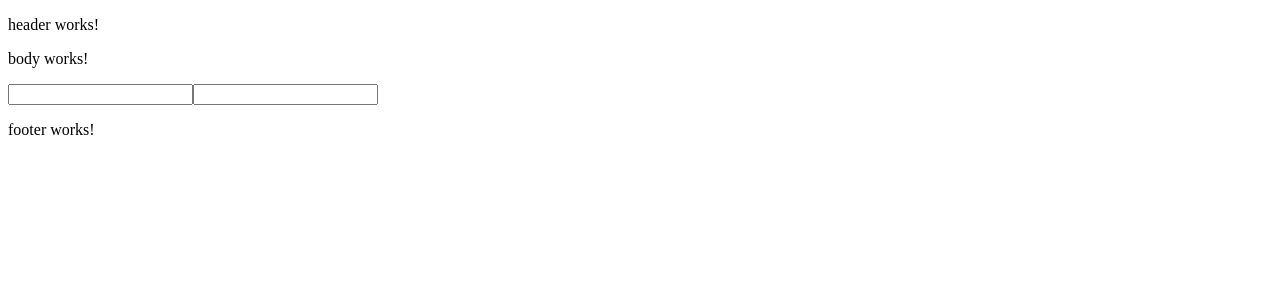
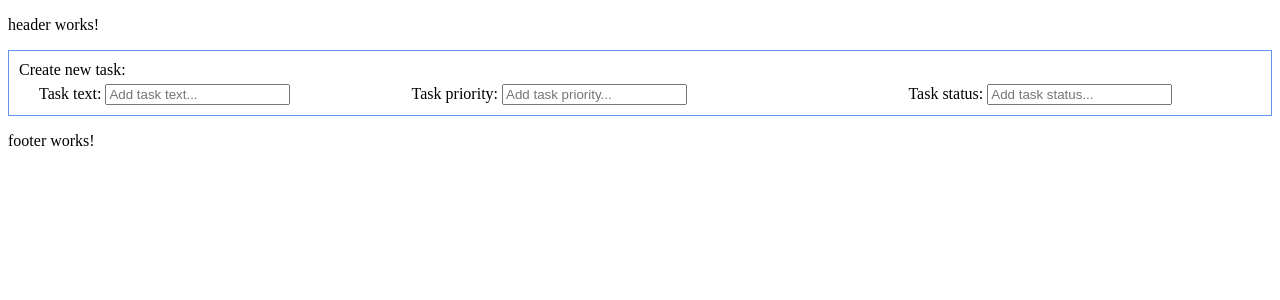
Before and after one commit to habalam/work-notes, an Angular app in the folder ui/: page / in a window 1280 px wide. Shown: the top 300 px of the page. Built offline with nearby package versions, Linux system fonts and the light colour scheme.

Commit message:
prvé úpravy ohľadom zobrazovania/pridávania nových Taskov na GUI (angular)

```diff
--- a/ui/src/app/app.module.ts
+++ b/ui/src/app/app.module.ts
@@ -9,6 +9,7 @@ import { BodyComponent } from './app/components/body/body.component';
 import { NewTaskComponent } from './app/components/new-task/new-task.component';
 import { TasksListComponent } from './app/components/tasks-list/tasks-list.component';
 import { TaskComponent } from './app/components/task/task.component';
+import { TaskViewComponent } from './app/components/task-view/task-view.component';
 
 @NgModule({
   declarations: [
@@ -18,7 +19,8 @@ import { TaskComponent } from './app/components/task/task.component';
     BodyComponent,
     NewTaskComponent,
     TasksListComponent,
-    TaskComponent
+    TaskComponent,
+    TaskViewComponent
   ],
   imports: [
     BrowserModule,
--- a/ui/src/app/app/classes/task.ts
+++ b/ui/src/app/app/classes/task.ts
@@ -2,9 +2,11 @@ export class Task {
 
   text: string;
   priority: string;
+  status: string;
 
-  constructor(text: string, priority: string) {
+  constructor(text: string, priority: string, status: string) {
     this.text = text;
     this.priority = priority;
+    this.status = status;
   }
 }
--- a/ui/src/app/app/components/body/body.component.html
+++ b/ui/src/app/app/components/body/body.component.html
@@ -1,5 +1 @@
-<p>
-  body works!
-</p>
-<wn-new-task (onAddNewTask)="addTask($event)"></wn-new-task>
-<wn-tasks-list [tasks]="tasks"></wn-tasks-list>
+<wn-task-view></wn-task-view>
--- a/ui/src/app/app/components/body/body.component.ts
+++ b/ui/src/app/app/components/body/body.component.ts
@@ -1,5 +1,4 @@
-import { Component, OnInit } from '@angular/core';
-import {Task} from "../../classes/task";
+import {Component, OnInit} from '@angular/core';
 
 @Component({
   selector: 'wn-body',
@@ -8,14 +7,8 @@ import {Task} from "../../classes/task";
 })
 export class BodyComponent implements OnInit {
 
-  public tasks: Array<Task> = [];
-
   constructor() { }
 
   ngOnInit() {
   }
-
-  addTask(task: Task) {
-    this.tasks.push(task);
-  }
 }
--- a/ui/src/app/app/components/new-task/new-task.component.css
+++ b/ui/src/app/app/components/new-task/new-task.component.css
@@ -0,0 +1,4 @@
+.new-task-div {
+  padding: 10px;
+  border: 1px solid cornflowerblue;
+}
--- a/ui/src/app/app/components/new-task/new-task.component.html
+++ b/ui/src/app/app/components/new-task/new-task.component.html
@@ -1,6 +1,19 @@
-<div>
-  <label>
-    <input [(ngModel)]="newTask.text">
-    <input [(ngModel)]="newTask.priority">
-  </label>
-</div>
+<form novalidate #form="ngForm">
+  <div class="new-task-div" style="display: flow-root">
+    <label style="width: 100%">Create new task:</label>
+    <div style="margin-left: 20px; margin-top: 5px; float: left; width: 100%">
+      <label style="width: 30%; float: left; min-width: 200px">
+        Task text:
+        <input placeholder="Add task text..." name="taskText" [(ngModel)]="newTask.text" required>
+      </label>
+      <label style="width: 40%; float: left; min-width: 200px">
+        Task priority:
+        <input placeholder="Add task priority..." name="taskPriority" [(ngModel)]="newTask.priority" required>
+      </label>
+      <label style="width: 30%; float: left; min-width: 200px">
+        Task status:
+        <input placeholder="Add task status..." name="taskStatus" [(ngModel)]="newTask.status" required>
+      </label>
+    </div>
+  </div>
+</form>
--- a/ui/src/app/app/components/new-task/new-task.component.ts
+++ b/ui/src/app/app/components/new-task/new-task.component.ts
@@ -1,5 +1,6 @@
-import {Component, EventEmitter, HostListener, OnInit, Output} from '@angular/core';
+import {Component, EventEmitter, HostListener, OnInit, Output, ViewChild} from '@angular/core';
 import {Task} from "../../classes/task";
+import {NgForm} from "@angular/forms";
 
 @Component({
   selector: 'wn-new-task',
@@ -8,21 +9,24 @@ import {Task} from "../../classes/task";
 })
 export class NewTaskComponent implements OnInit {
 
-  public newTask: any = {text: '', priority: ''};
+  public newTask: Task = new Task('', '', '');
 
   @Output() onAddNewTask = new EventEmitter<Task>();
 
+  @ViewChild('form') public form: NgForm;
+
   @HostListener('document:keypress', ['$event'])
   handleKeyboardEvent(event: KeyboardEvent) {
-    if (event.code === "Enter" && this.newTask.text.length > 0 && this.newTask.priority.length > 0) {
-      this.addCard(this.newTask.text, this.newTask.priority);
+    if (event.code === "Enter" && this.form.valid) {
+      this.addCard(this.newTask.text, this.newTask.priority, this.newTask.status);
     }
   }
 
-  private addCard(newTaskText: string, newTaskPriority: string) {
-    this.onAddNewTask.emit(new Task(newTaskText, newTaskPriority));
+  private addCard(newTaskText: string, newTaskPriority: string, newTaskStatus: string) {
+    this.onAddNewTask.emit(new Task(newTaskText, newTaskPriority, newTaskStatus));
     this.newTask.text = '';
     this.newTask.priority = '';
+    this.newTask.status = '';
   }
 
   constructor() {
--- /dev/null
+++ b/ui/src/app/app/components/task-view/task-view.component.html
@@ -0,0 +1,2 @@
+<wn-new-task (onAddNewTask)="addTask($event)"></wn-new-task>
+<wn-tasks-list [tasks]="tasks"></wn-tasks-list>
--- /dev/null
+++ b/ui/src/app/app/components/task-view/task-view.component.ts
@@ -0,0 +1,21 @@
+import { Component, OnInit } from '@angular/core';
+import {Task} from "../../classes/task";
+
+@Component({
+  selector: 'wn-task-view',
+  templateUrl: './task-view.component.html',
+  styleUrls: ['./task-view.component.css']
+})
+export class TaskViewComponent implements OnInit {
+
+  public tasks: Array<Task> = [];
+
+  constructor() { }
+
+  ngOnInit() {
+  }
+
+  addTask(task: Task) {
+    this.tasks.push(task);
+  }
+}
--- a/ui/src/app/app/components/task/task.component.html
+++ b/ui/src/app/app/components/task/task.component.html
@@ -1 +1,5 @@
-<p>{{task.text}} with priority {{task.priority}}</p>
+<div style="border-bottom: 1px solid cadetblue; display: flow-root;">
+  <div style="float: left; width: 30%; min-width: 200px">{{task.text}}</div>
+  <div style="float: left; width: 40%; min-width: 200px">{{task.priority}}</div>
+  <div style="float: left; width: 30%; min-width: 200px">{{task.status}}</div>
+</div>
--- a/ui/src/app/app/components/tasks-list/tasks-list.component.html
+++ b/ui/src/app/app/components/tasks-list/tasks-list.component.html
@@ -1 +1,4 @@
-<wn-task *ngFor="let task of tasks" [task]="task"></wn-task>
+<div style="padding: 10px; border: 1px solid cadetblue; display: flow-root" *ngIf="tasks.length > 0">
+  <div style="width: 100%">Tasks list:</div>
+  <wn-task *ngFor="let task of tasks" [task]="task"></wn-task>
+</div>
```
Also changed, not shown: ui/src/app/app/components/task-view/task-view.component.css (added), 1 other file (tests, documents, lock files or other folders).
